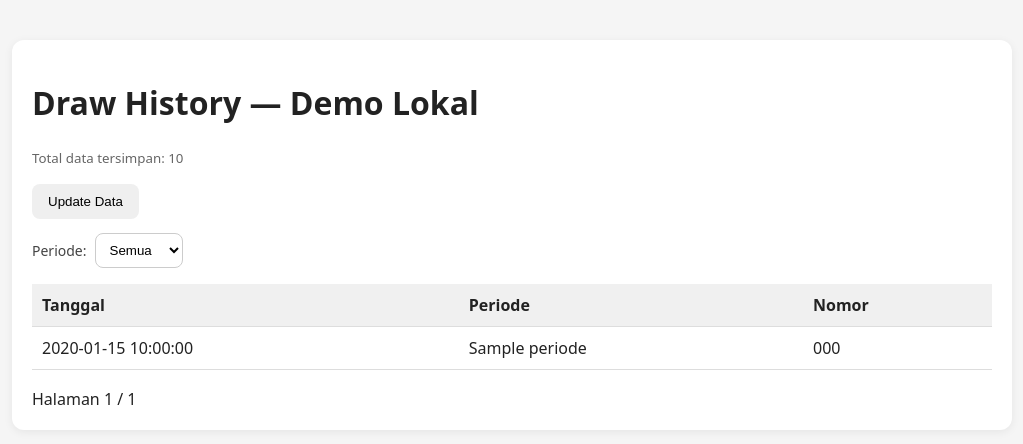
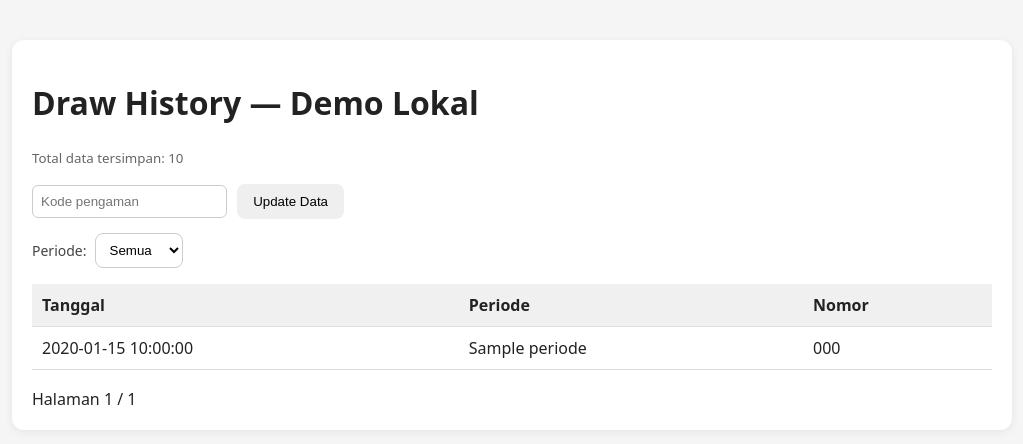
Before and after one commit to ag-bhg/Data, a Flask app: template templates/index.html in a window 1280 px wide. Shown: the top 444 px of the page, without its empty margins (128-1151 px from the left). Run offline with Flask 3, Linux system fonts and the light colour scheme; the template is opened without the code that fills it: most values are stand-ins (such as "Sample title", 1, 10 or a date in 2020).

Commit message:
Update index.html

```diff
--- a/templates/index.html
+++ b/templates/index.html
@@ -26,7 +26,9 @@
   <h1>Draw History — Demo Lokal</h1>
   <p><small>Total data tersimpan: {{ total }}</small></p>
 
-  <form method="post" action="{{ url_for('sync') }}">
+  <form method="post" action="{{ url_for('manual_sync') }}">
+    <input type="text" name="kode" placeholder="Kode pengaman" required
+           style="padding:8px;border-radius:6px;border:1px solid #ccc;margin-right:6px">
     <button type="submit">Update Data</button>
   </form>
 
```
